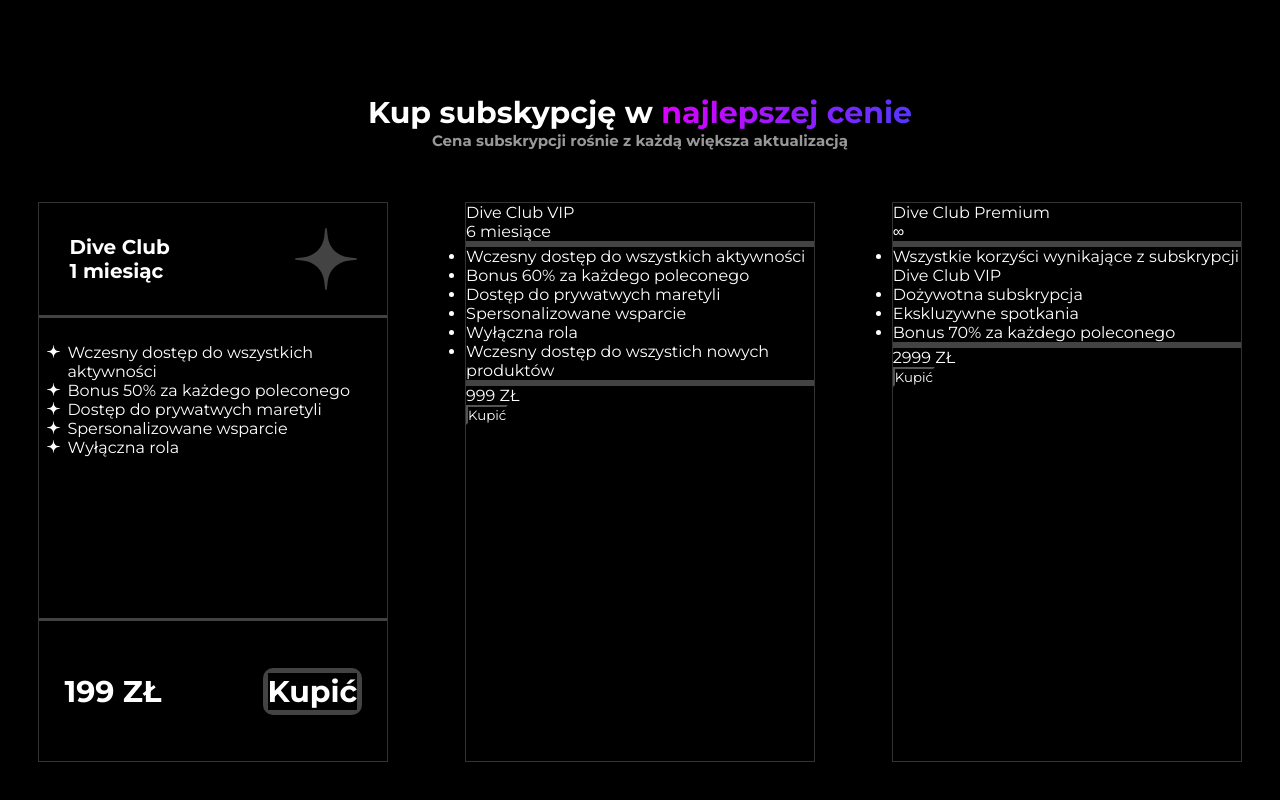
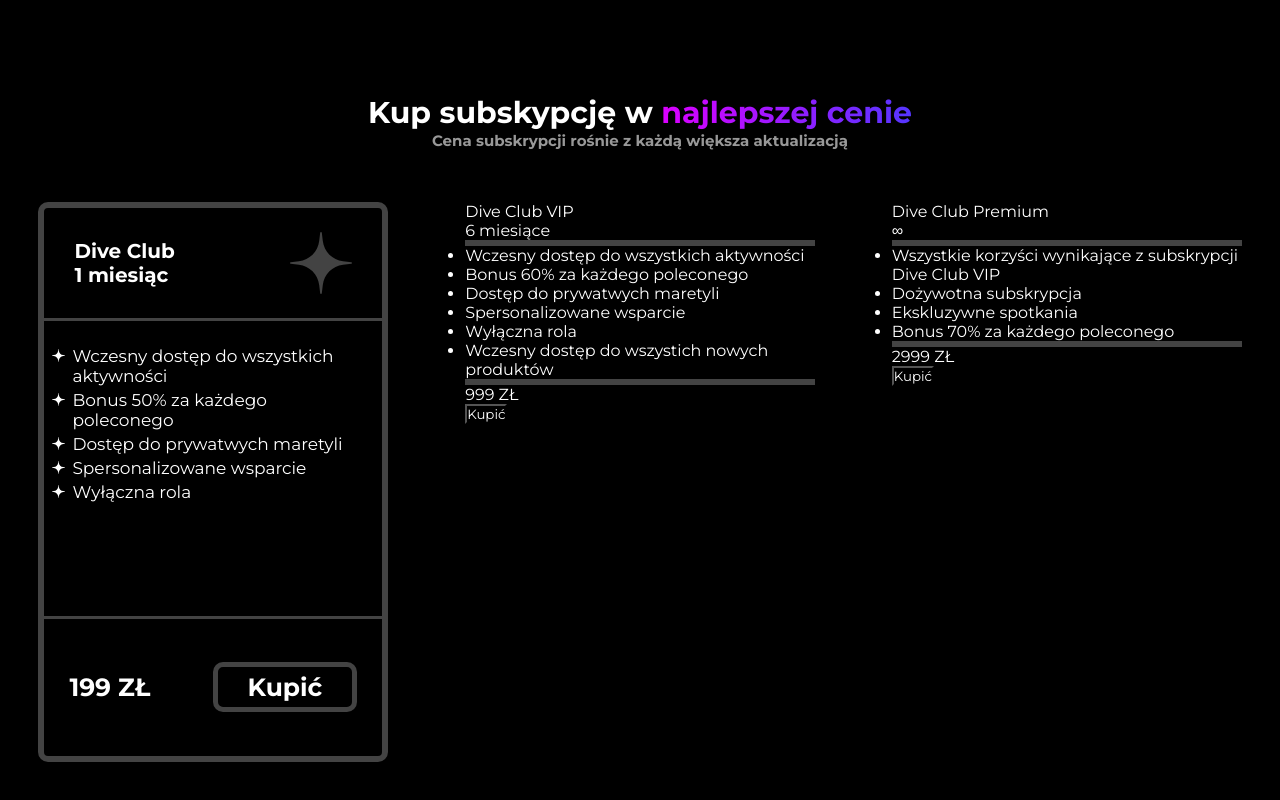
Before and after one commit to NonNoname1201/Crypto-Dive, a Vue app in the folder client/: page / in a window 1280 px wide. Shown: the part 1558-2358 px from the top of the page. Built offline with nearby package versions, Linux system fonts and the light colour scheme.

Commit message:
Added border to the 1 month plan on the third page

```diff
--- a/client/src/components/page_third/PlanOneMonth.vue
+++ b/client/src/components/page_third/PlanOneMonth.vue
@@ -46,10 +46,15 @@ const components = {
 .description {
   border-top: 3px solid #434343;
   border-bottom: 3px solid #434343;
+  font-weight: 500;
+  font-size: 17px;
   height: 55%;
   padding: 25px 28px;
   ul {
     list-style-image: url('@/components/icons/page_third/plan_list_icon.svg');
+    li {
+      padding-bottom: 4px;
+    }
   }
 }
 
@@ -62,13 +67,14 @@ const components = {
   justify-content: space-between;
   align-items: center;
   .price {
-    font-size: 30px;
+    font-size: 25px;
     font-weight: 800;
   }
 
   .button-style {
-    font-size: 30px;
+    font-size: 25px;
     font-weight: 700;
+    padding: 5px 30px;
     border: 5px solid #434343;
     border-radius: 10px;
   }
--- a/client/src/components/page_third/SubscriptionPlans.vue
+++ b/client/src/components/page_third/SubscriptionPlans.vue
@@ -58,10 +58,14 @@ const components = {
   flex-wrap: wrap;
 }
 
+.description-item:nth-child(1) {
+  border: 6px solid #434343;
+  border-radius: 10px;
+}
+
 .description-item {
   flex: 1;
   margin: 0 3vw 3vw 3vw;
-  border: 1px solid #333;
   color: #fff;
   min-width: 250px;
   max-width: 350px;
```
